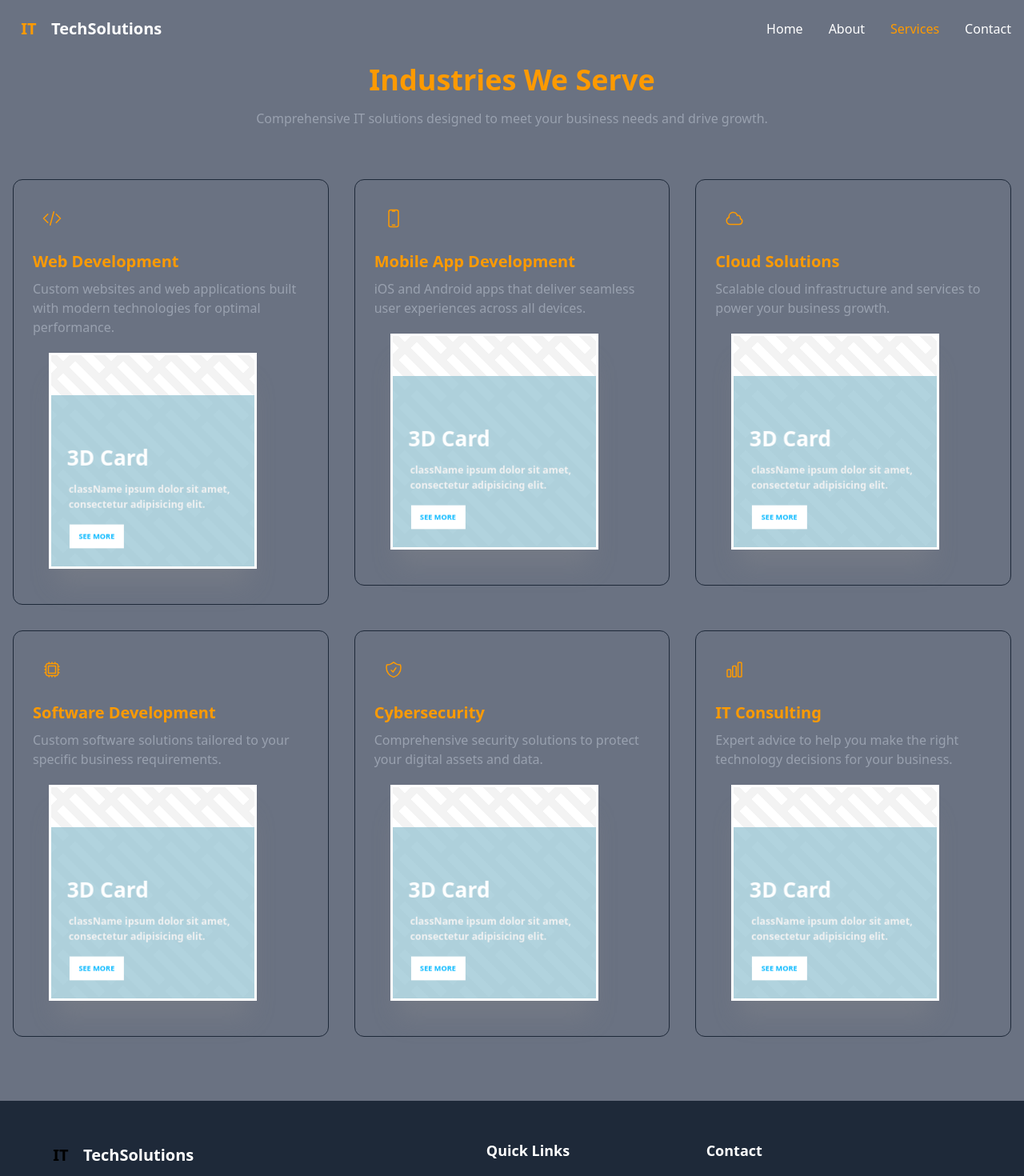
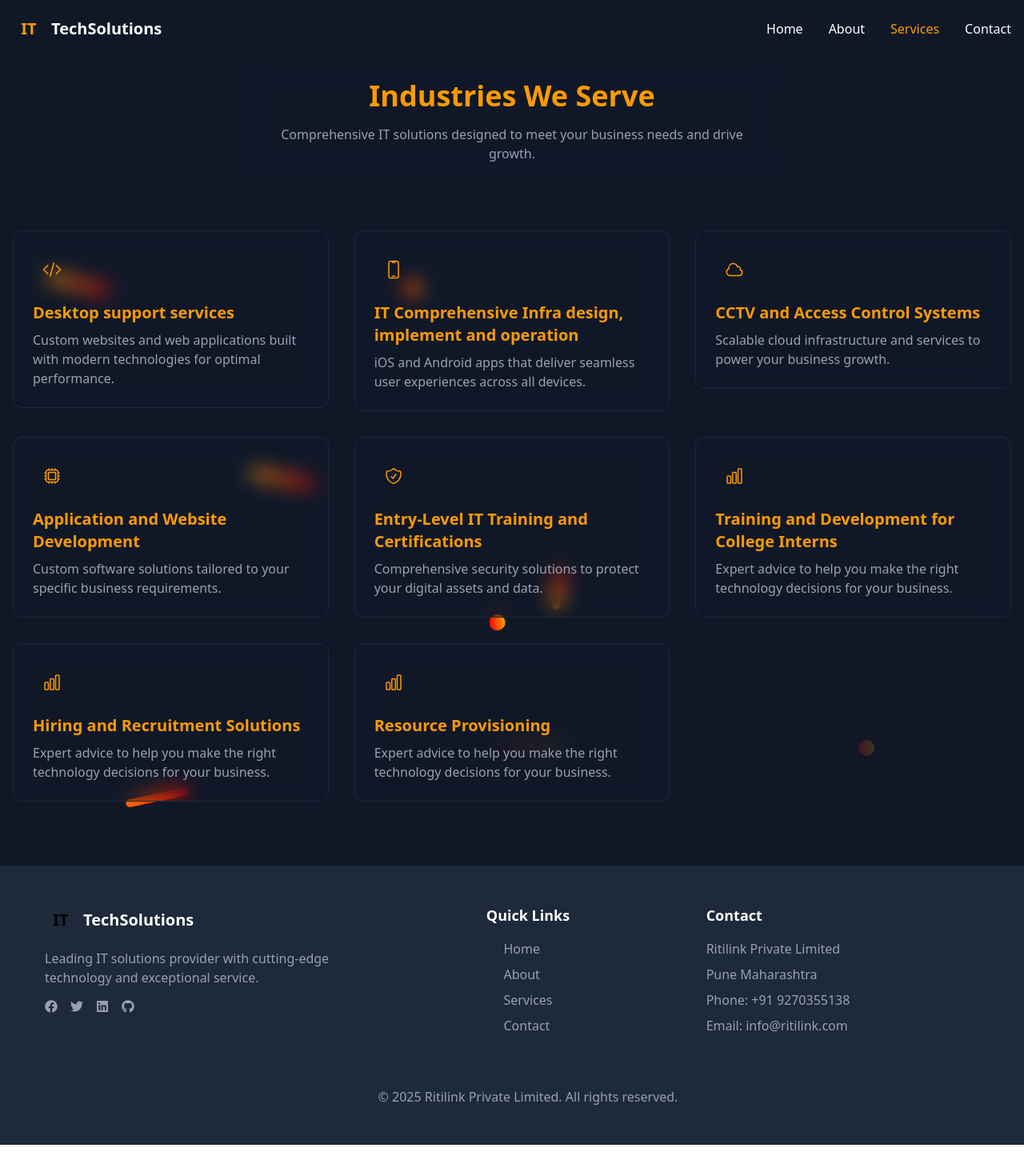
Before and after one commit to Sunil-Harde/Force-Mind, a React (Vite) app in the folder Frontend/: page /services in a window 1280 px wide. Shown: the top 1470 px of the page at 80% size. After the commit the page ends 1431 px from the top, so only its background shows below. Built offline with nearby package versions, Linux system fonts and the light colour scheme.

Commit message:
services Updated

```diff
--- /dev/null
+++ b/Frontend/src/components/BgAnimation.jsx
@@ -0,0 +1,23 @@
+import React from 'react'
+import '../styles/HomeBg.css'
+
+function BgAnimation() {
+    return (
+        <div>
+            <div className="bg">
+                <h1></h1>
+                <span></span>
+                <span></span>
+                <span></span>
+                <span></span>
+                <span></span>
+                <span></span>
+                <span></span>
+                <span></span>
+                <span></span>
+            </div>
+        </div>
+    )
+}
+
+export default BgAnimation
--- a/Frontend/src/components/Footer.jsx
+++ b/Frontend/src/components/Footer.jsx
@@ -23,7 +23,7 @@
   ];
 
   return (
-    <motion.footer className="bg-darker py-12 pl-10 bg-gray-800">
+    <motion.footer className=" z-1 bg-darker py-12 pl-10 bg-gray-800">
       <motion.div  className="mx-auto px-4" >
         <motion.div  className="grid grid-cols-2 md:grid-cols-3 gap-8">
           <motion.div  className="">
@@ -76,16 +76,16 @@
           <motion.div  >
             <h3 className="text-white font-bold text-lg mb-4 ">Contact</h3>
             <address className="text-gray-400 not-italic">
-              <p className="mb-2">123 Tech Street</p>
-              <p className="mb-2">San Francisco, CA 94107</p>
-              <p className="mb-2">Phone: (123) 456-7890</p>
-              <p>Email: info@techsolutions.com</p>
+              <p className="mb-2">Ritilink Private Limited</p>
+              <p className="mb-2">Pune Maharashtra</p>
+              <p className="mb-2">Phone: +91 9270355138</p>
+              <p>Email: info@ritilink.com</p>
             </address>
           </motion.div >
         </motion.div >
 
         <motion.div  className="border-t border-gray-800 mt-8 pt-8 text-center text-gray-400">
-          <p>&copy; {new Date().getFullYear()} TechSolutions. All rights reserved.</p>
+          <p>&copy; {new Date().getFullYear()} Ritilink Private Limited. All rights reserved.</p>
         </motion.div >
       </motion.div >
     </motion.footer>
--- a/Frontend/src/components/Navbar.jsx
+++ b/Frontend/src/components/Navbar.jsx
@@ -40,9 +40,7 @@
   };
 
   return (
-    <motion.nav initial={{ opacity: 0 }} animate={{ opacity: 1 }} transition={{ duration: 0.5, delay: .2 }} className={` fixed w-full z-50 transition-all duration-300 ${scrolled ? 'bg-dark/90 backdrop-blur-md py-2 shadow-lg' : 'py-4'
-      }`}
-    >
+    <motion.nav initial={{ opacity: 0 }} animate={{ opacity: 1 }} transition={{ duration: 0.5, delay: .2 }} className={` fixed w-full z-50 transition-all duration-300 ${scrolled ? 'bg-dark/90 backdrop-blur-md py-2 shadow-lg' : 'py-4'}`}>
       <div className="container mx-auto px-4 flex justify-between items-center">
         <Link to="/" className="flex items-center" >
           <motion.div
--- a/Frontend/src/components/ServiceCard.jsx
+++ b/Frontend/src/components/ServiceCard.jsx
@@ -8,7 +8,7 @@
         boxShadow: '0 10px 25px -5px rgba(0, 240, 255, 0.2)',
       }}
       transition={{ duration: 0.3 }}
-      className="bg-dark border border-gray-800 rounded-xl p-6 flex flex-col hover:border-primary transition-all duration-300"
+      className="bg-dark border border-gray-800 rounded-xl p-6 flex flex-col hover:border-primary backdrop-blur-md transition-all duration-300 "
     >
       <div className="w-12 h-12 rounded-lg bg-primary/10 flex items-center justify-center mb-4">
         <div className="w-6 h-6 text-primary">{icon}</div>
@@ -17,7 +17,7 @@
       <p className="text-gray-400">{description}</p>
 
       {/* <!-- From Uiverse.io by Smit-Prajapati --> */}
-      <div className="parent">
+      {/* <div className="parent">
         <div className="card">
           <div className="content-box">
             <span className="card-title">3D Card</span>
@@ -26,12 +26,12 @@
             </p>
             <span className="see-more">See More</span>
           </div>
-          {/* <div className="date-box">
+          <div className="date-box">
             <span className="month">JUNE</span>
             <span className="date">29</span>
-          </div> */}
+          </div>
         </div>
-      </div>
+      </div> */}
 
     </motion.div>
   );
--- a/Frontend/src/pages/About.jsx
+++ b/Frontend/src/pages/About.jsx
@@ -73,12 +73,10 @@
           >
             <h3 className="text-2xl font-bold mb-4">Our Story</h3>
             <p className="text-black mb-4">
-              Founded in 2015, TechSolutions started as a small team of developers with a big vision.
-              Today, we've grown into a full-service IT company serving clients worldwide.
+             We are an IT service company offering a comprehensive range of support to help digitalize all types of businesses.
             </p>
             <p className="text-black">
-              Our journey has been marked by innovation, dedication, and a relentless pursuit of
-              excellence in everything we do.
+              All types of infrastructure, including warehouses, small offices, corporate offices manufacturing departments, IT/OT infrastructure, security systems, access control, schools, and colleges, will be designed and operated more smoothly.
             </p>
           </motion.div>
 
--- a/Frontend/src/pages/Contact.jsx
+++ b/Frontend/src/pages/Contact.jsx
@@ -2,6 +2,8 @@
 import { useState } from 'react';
 import { useInView } from 'react-intersection-observer';
 import { EnvelopeIcon, PhoneIcon, MapPinIcon } from '@heroicons/react/24/outline';
+import '../styles/Contact.css'
+
 
 const Contact = () => {
   const [formData, setFormData] = useState({
@@ -27,7 +29,9 @@
       ...formData,
       [name]: value,
     });
+
     // Clear error when user types
+
     if (errors[name]) {
       setErrors({
         ...errors,
@@ -68,7 +72,7 @@
   };
 
   return (
-    <section className="py-20 bg-gray-500">
+    <section className="py-20 bg-gray-800">
       <div className="container mx-auto px-4 ">
         <motion.div
           initial={{ opacity: 0 }}
@@ -76,7 +80,7 @@
           transition={{ duration: 0.5 }}
           className="text-center mb-16"
         >
-          <h2 className="text-3xl md:text-4xl font-bold mb-4">Get In <span className="text-primary">Touch</span></h2>
+          <h2 className="text-3xl md:text-4xl font-bold mb-4 text-white">Get In <span className="text-primary">Touch</span></h2>
           <p className="text-gray-400 max-w-2xl mx-auto">
             Have a project in mind or want to discuss potential collaboration? We'd love to hear from you.
           </p>
@@ -91,75 +95,26 @@
             transition={{ duration: 0.5 }}
           >
             <form onSubmit={handleSubmit} className="space-y-6">
+
               <div>
-                <label htmlFor="name" className="block text-sm font-medium text-gray-300 mb-1">
-                  Name
-                </label>
-                <input
-                  type="text"
-                  id="name"
-                  name="name"
-                  value={formData.name}
-                  onChange={handleChange}
-                  className={`w-full px-4 py-3 bg-dark border ${errors.name ? 'border-red-500' : 'border-gray-800'} rounded-lg focus:outline-none focus:ring-2 focus:ring-primary focus:border-transparent transition-all`}
-                  placeholder="Your name"
-                />
+                <label htmlFor="name" className="block text-sm font-medium text-gray-300 mb-1">Name</label>
+                <input type="text" id="name" name="name" value={formData.name} onChange={handleChange} className={`w-full px-4 py-3 bg-dark border ${errors.name ? 'border-red-500' : 'border-gray-800'} rounded-lg focus:outline-none focus:ring-2 focus:ring-primary focus:border-transparent transition-all`} placeholder="Your name" />
                 {errors.name && (
-                  <motion.p
-                    initial={{ opacity: 0, y: -10 }}
-                    animate={{ opacity: 1, y: 0 }}
-                    className="mt-1 text-sm text-red-500"
-                  >
-                    {errors.name}
-                  </motion.p>
+                  <motion.p initial={{ opacity: 0, y: -10 }} animate={{ opacity: 1, y: 0 }} className="mt-1 text-sm text-red-500" >   {errors.name} </motion.p>
                 )}
               </div>
 
               <div>
-                <label htmlFor="email" className="block text-sm font-medium text-gray-300 mb-1">
-                  Email
-                </label>
-                <input
-                  type="email"
-                  id="email"
-                  name="email"
-                  value={formData.email}
-                  onChange={handleChange}
-                  className={`w-full px-4 py-3 bg-dark border ${errors.email ? 'border-red-500' : 'border-gray-800'} rounded-lg focus:outline-none focus:ring-2 focus:ring-primary focus:border-transparent transition-all`}
-                  placeholder="your.email@example.com"
-                />
-                {errors.email && (
-                  <motion.p
-                    initial={{ opacity: 0, y: -10 }}
-                    animate={{ opacity: 1, y: 0 }}
-                    className="mt-1 text-sm text-red-500"
-                  >
-                    {errors.email}
-                  </motion.p>
-                )}
+                <label htmlFor="email" className="block text-sm font-medium text-gray-300 mb-1">   Email </label>
+                <input type="email" id="email" name="email" value={formData.email} onChange={handleChange} className={`w-full px-4 py-3 bg-dark border ${errors.email ? 'border-red-500' : 'border-gray-800'} rounded-lg focus:outline-none focus:ring-2 focus:ring-primary focus:border-transparent transition-all`} placeholder="your.email@example.com" />{errors.email && (
+                  <motion.p initial={{ opacity: 0, y: -10 }} animate={{ opacity: 1, y: 0 }} className="mt-1 text-sm text-red-500"  > {errors.email} </motion.p>)}
               </div>
 
               <div>
-                <label htmlFor="message" className="block text-sm font-medium text-gray-300 mb-1">
-                  Message
-                </label>
-                <textarea
-                  id="message"
-                  name="message"
-                  rows="5"
-                  value={formData.message}
-                  onChange={handleChange}
-                  className={`w-full px-4 py-3 bg-dark border ${errors.message ? 'border-red-500' : 'border-gray-800'} rounded-lg focus:outline-none focus:ring-2 focus:ring-primary focus:border-transparent transition-all`}
-                  placeholder="Your message..."
-                ></textarea>
+                <label htmlFor="message" className="block text-sm font-medium text-gray-300 mb-1">  Message </label>
+                <textarea id="message" name="message" rows="5" value={formData.message} onChange={handleChange} className={`w-full px-4 py-3 bg-dark border ${errors.message ? 'border-red-500' : 'border-gray-800'} rounded-lg focus:outline-none focus:ring-2 focus:ring-primary focus:border-transparent transition-all`} placeholder="Your message..."></textarea>
                 {errors.message && (
-                  <motion.p
-                    initial={{ opacity: 0, y: -10 }}
-                    animate={{ opacity: 1, y: 0 }}
-                    className="mt-1 text-sm text-red-500"
-                  >
-                    {errors.message}
-                  </motion.p>
+                  <motion.p  initial={{ opacity: 0, y: -10 }}  animate={{ opacity: 1, y: 0 }}  className="mt-1 text-sm text-red-500">  {errors.message}</motion.p>
                 )}
               </div>
 
@@ -203,41 +158,42 @@
             transition={{ duration: 0.5, delay: 0.2 }}
             className="bg-dark border border-gray-800 rounded-xl p-8  mb-2 "
           >
-            <h3 className="text-2xl font-bold mb-6">Contact Information</h3>
+            <h3 className="text-2xl font-bold mb-6 text-white "> <span className='text-amber-500'>Contact</span> Information</h3>
             <p className="text-gray-400 mb-8">
               Feel free to reach out to us through any of these channels. Our team is ready to assist you.
             </p>
 
             <div className="space-y-6">
-              <div className="flex items-start space-x-4">
-                <div className="w-10 h-10 rounded-full bg-primary/10 flex items-center justify-center flex-shrink-0">
+              <div className="flex items-start space-x-4 ">
+                <div className=" logo w-10 h-10 rounded-full bg-primary/10 flex items-center after:w-21 justify-center flex-shrink-0 border-2 after border-amber-500 relative after:content-[''] after:absolute after:h-[2px] hover:after:bg-amber-500 after:top-1/2 after:left-[5rem] after:-translate-x-1/2 after:-translate-y-1/2 after:transform">
                   <MapPinIcon className="w-5 h-5 text-primary" />
                 </div>
+
                 <div>
-                  <h4 className="font-bold text-gray-300">Address</h4>
-                  <p className="text-gray-400">123 Tech Street, San Francisco, CA 94107</p>
+                  <h4 className="font-bold text-gray-300  ">Address</h4>
+                  <p className="text-gray-400">Ritilink Private Limited, Pune, Maharashtra/</p>
                 </div>
               </div>
 
               <div className="flex items-start space-x-4">
-                <div className="w-10 h-10 rounded-full bg-primary/10 flex items-center justify-center flex-shrink-0">
+                <div className=" logo w-10 h-10 rounded-full bg-primary/10 flex items-center after:w-20 justify-center flex-shrink-0 border-2 after border-amber-500 relative after:content-[''] after:absolute after:h-[2px] after:bg-[var(--primary-color)] after:top-1/2 after:left-[4.5rem] after:-translate-x-1/2 after:-translate-y-1/2 after:transform">
                   <EnvelopeIcon className="w-5 h-5 text-primary" />
                 </div>
                 <div>
                   <h4 className="font-bold text-gray-300">Email</h4>
-                  <p className="text-gray-400">info@techsolutions.com</p>
-                  <p className="text-gray-400">support@techsolutions.com</p>
+                  <p className="text-gray-400">info@ritilink.com</p>
+                  {/* <p className="text-gray-400">support@techsolutions.com</p> */}
                 </div>
               </div>
 
               <div className="flex items-start space-x-4">
-                <div className="w-10 h-10 rounded-full bg-primary/10 flex items-center justify-center flex-shrink-0">
-                  <PhoneIcon className="w-5 h-5 text-primary" />
+                <div className=" logo w-10 h-10 rounded-full bg-primary/10 flex items-center after:w-20 justify-center flex-shrink-0 border-2 after border-amber-500 relative after:content-[''] after:absolute after:h-[2px] after:bg-[var(--primary-color)] after:top-1/2 after:left-[4.5rem] after:-translate-x-1/2 after:-translate-y-1/2 after:transform">
+                  <PhoneIcon className=" logo w-5 h-5 text-primary" />
                 </div>
                 <div>
                   <h4 className="font-bold text-gray-300">Phone</h4>
-                  <p className="text-gray-400">+1 (123) 456-7890</p>
-                  <p className="text-gray-400">+1 (123) 456-7891</p>
+                  <p className="text-gray-400">+91 9270355138</p>
+                  {/* <p className="text-gray-400">+1 (123) 456-7891</p> */}
                 </div>
               </div>
             </div>
--- a/Frontend/src/pages/Home.jsx
+++ b/Frontend/src/pages/Home.jsx
@@ -5,7 +5,7 @@
 import { ArrowRightIcon } from '@heroicons/react/24/outline';
 import { useState, useEffect } from 'react';
 import BgImg from "../assets/Img/img4.jpg"
-import '../styles/HomeBg.css'
+import BgAnimation from "../components/BgAnimation"
 const Home = () => {
   const [animateBg, setAnimateBg] = useState(false);
   const isMobile = typeof window !== 'undefined' && window.innerWidth <= 768;
@@ -33,6 +33,7 @@
               className="absolute"
               height={"100vh"}
               width={"100%"}
+              type='spring'
               initial={{
                 width: initialImgStyle.width,
                 height: initialImgStyle.height,
@@ -57,7 +58,7 @@
                     borderRadius: "5%",
                   }
               }
-              transition={{ duration: 0.8, ease: "easeInOut" }}
+              transition={{ duration: 0.8, ease: "easeInOut" , type: "spring",}}
             />
 
             <ParticleBackground />
@@ -68,23 +69,24 @@
                   <motion.div
                     initial={{ opacity: 0, y: 20 }}
                     animate={{ opacity: 1, y: 0 }}
-                    transition={{ duration: 0.5, delay: 2.4 }}
+                    transition={{ duration: 0.5, delay: 2.4,  type: "spring", }}
                     className="mb-6"
                   >
                     <span className="text-gray-400 text-primary px-4 py-2 rounded-full text-sm font-medium">
-                      Innovative IT Solutions
+                      Ritilink Private Limited
                     </span>
                   </motion.div>
 
                   <AnimatedText
-                    text="Transforming Ideas Into Digital Reality"
+                    text="The  Right  Link  For  IT  Success"
                     className="text-4xl md:text-6xl font-bold mb-6 leading-tight text-amber-500 pl-10"
                   />
 
                   <motion.p
                     initial={{ opacity: 0 }}
                     animate={{ opacity: 1 }}
-                    transition={{ delay: 2.7, duration: 0.5 }}
+                    transition={{ delay: 2.7, duration: 0.5, type: "spring", }}
+
                     className="sm:text-xl text-blue-600 mb-8 max-w-2xl mx-auto"
                   >
                     We deliver cutting-edge technology solutions tailored to
@@ -140,24 +142,12 @@
             </motion.div>
           </>
 
-
         </motion.section>
 
       </section>
 
       <div className="py-10 min-h-screen flex items-center justify-center bg-gray-900 relative">
-        <div className="bg">
-          <h1></h1>
-          <span></span>
-          <span></span>
-          <span></span>
-          <span></span>
-          <span></span>
-          <span></span>
-          <span></span>
-          <span></span>
-          <span></span>
-        </div>
+        <BgAnimation/>
         <OurTechnology />
       </div>
     </div>
--- a/Frontend/src/pages/Services.jsx
+++ b/Frontend/src/pages/Services.jsx
@@ -1,6 +1,7 @@
 import { motion } from 'framer-motion';
 import { useInView } from 'react-intersection-observer';
 import ServiceCard from '../components/ServiceCard';
+import BgAnimation from '../components/BgAnimation';
 import {
   CodeBracketIcon,
   DevicePhoneMobileIcon,
@@ -16,32 +17,40 @@
   const services = [
     {
       icon: <CodeBracketIcon />,
-      title: "Web Development",
+      title: "Desktop support services",
       description: "Custom websites and web applications built with modern technologies for optimal performance."
     },
     {
       icon: <DevicePhoneMobileIcon />,
-      title: "Mobile App Development",
+      title: "IT Comprehensive Infra design, implement and operation",
       description: "iOS and Android apps that deliver seamless user experiences across all devices."
     },
     {
       icon: <CloudIcon />,
-      title: "Cloud Solutions",
+      title: "CCTV and Access Control Systems",
       description: "Scalable cloud infrastructure and services to power your business growth."
     },
     {
       icon: <CpuChipIcon />,
-      title: "Software Development",
+      title: "Application and Website Development",
       description: "Custom software solutions tailored to your specific business requirements."
     },
     {
       icon: <ShieldCheckIcon />,
-      title: "Cybersecurity",
+      title: "Entry-Level IT Training and Certifications",
       description: "Comprehensive security solutions to protect your digital assets and data."
     },
     {
       icon: <ChartBarIcon />,
-      title: "IT Consulting",
+      title: "Training and Development for College Interns",
+      description: "Expert advice to help you make the right technology decisions for your business."
+    }, {
+      icon: <ChartBarIcon />,
+      title: "Hiring and Recruitment Solutions",
+      description: "Expert advice to help you make the right technology decisions for your business."
+    }, {
+      icon: <ChartBarIcon />,
+      title: "Resource Provisioning",
       description: "Expert advice to help you make the right technology decisions for your business."
     },
   ];
@@ -65,7 +74,13 @@
   };
 
   return (
-    <section className="py-20 bg-gray-500 text-amber-500">
+    <section className="  overflow-hidden min-h-screen relative py-20 bg-gray-900 text-amber-500">
+
+      <div className="absolute min-h-screen w-screen " >
+
+        <BgAnimation />
+      </div>
+
       <div className="container mx-auto px-4">
         <motion.div
           initial={{ opacity: 0 }}
@@ -73,10 +88,13 @@
           transition={{ duration: 0.5 }}
           className="text-center mb-16"
         >
-          <h2 className="text-3xl md:text-4xl font-bold mb-4"> Industries We Serve</h2>
-          <p className="text-gray-400 max-w-2xl mx-auto">
-            Comprehensive IT solutions designed to meet your business needs and drive growth.
-          </p>
+          <div className="m-auto p-5 w-2xl backdrop-blur-lg">
+
+            <h2 className="text-3xl md:text-4xl font-bold mb-4 "> Industries We Serve</h2>
+            <p className="text-gray-400 max-w-2xl mx-auto">
+              Comprehensive IT solutions designed to meet your business needs and drive growth.
+            </p>
+          </div>
         </motion.div>
 
         <motion.div
--- a/Frontend/src/styles/HomeBg.css
+++ b/Frontend/src/styles/HomeBg.css
@@ -25,12 +25,15 @@
 }
 
 .bg span:nth-child(3) {
-   top: 10rem;
+   top: 8rem;
    left: 20%;
    animation-delay: .5s;
-   transform: rotate(-20deg);
+   transform: rotate(20deg);
    background: linear-gradient(to right, rgb(255, 166, 0), rgb(255, 0, 0));
-
+   -webkit-transform: rotate(20deg);
+   -moz-transform: rotate(20deg);
+   -ms-transform: rotate(20deg);
+   -o-transform: rotate(20deg);
 }
 
 .bg span:nth-child(4) {
@@ -47,7 +50,7 @@
 
 .bg span:nth-child(5) {
    top: 0;
-   left: 60%;
+   left: 80%;
    height: 20px;
    width: 20px;
    border-radius: 50%;
@@ -78,23 +81,22 @@
 
 .bg span:nth-child(8) {
    top: 0;
-   left: 20%;
+   left: 40%;
    height: 20px;
    width: 20px;
    border-radius: 50%;
-   animation-delay: 2s;
+   animation-delay: 2.4s;
    background: linear-gradient(to left, rgb(255, 166, 0), rgb(255, 0, 0));
-   animation-name: floatUp;
+   animation-name: floatUpDownLeft;
 }
 
 
 .bg span:nth-child(9) {
    top: 0;
-   left: 25%;
+   left: 35%;
    height: 20px;
    width: 20px;
    border-radius: 50%;
-   animation-delay: 1s;
    background: linear-gradient(to left, rgb(255, 166, 0), rgb(255, 0, 0));
    animation-name: floatUpDown;
 }
```
Also changed, not shown: Frontend/src/components/OurTechnology.jsx (+17 -18 lines), Frontend/src/styles/Contact.css (added), 2 other files (tests, documents, lock files or other folders).
